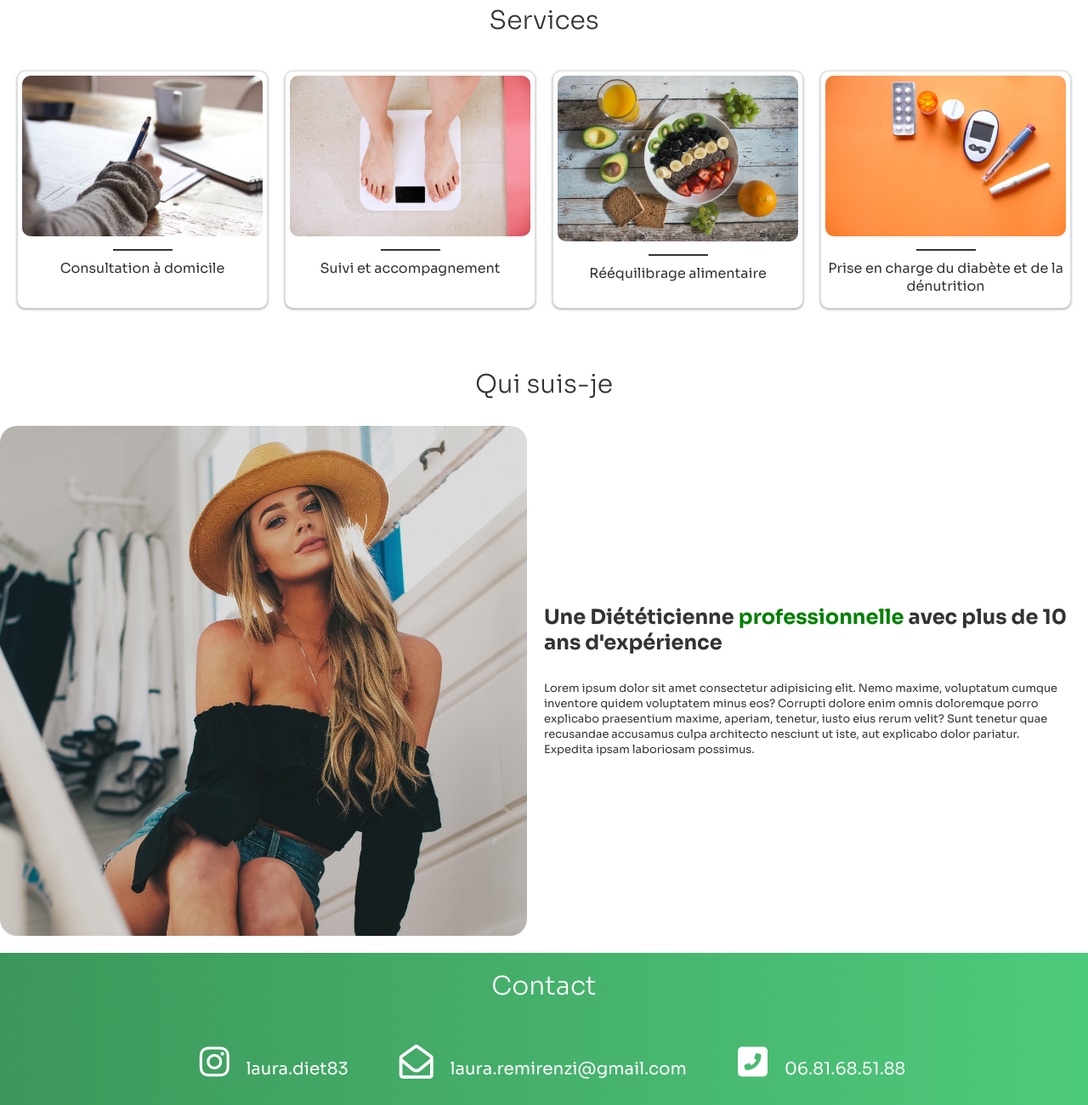
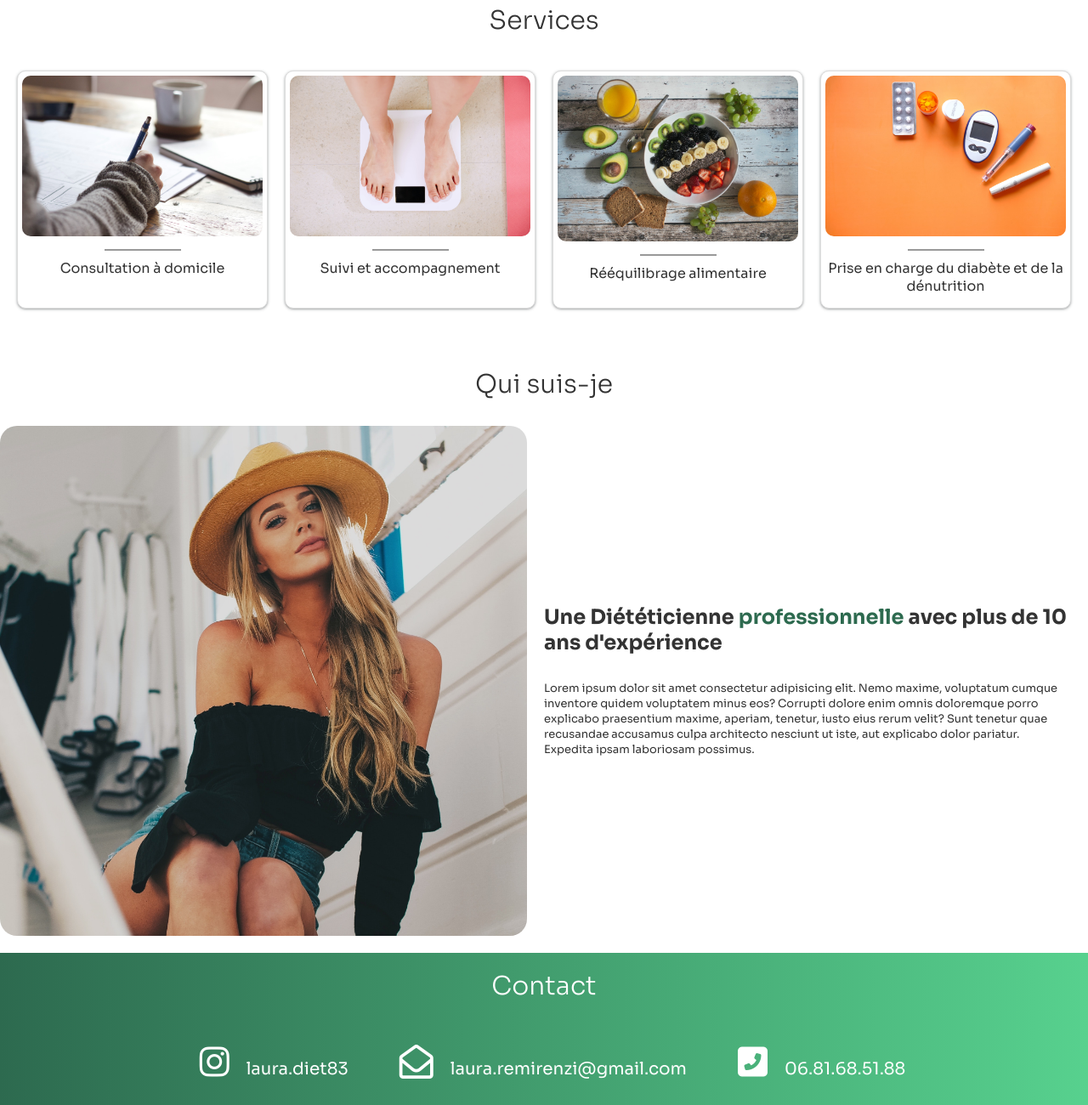
Before and after one commit to lenoira/laura-diet, a plain HTML site: page index.html in a window 1280 px wide. Shown: the part 863-2163 px from the top of the page at 85% size. Drawn offline with Linux system fonts and the light colour scheme.

Commit message:
Optimisation

```diff
--- a/scss/style.scss
+++ b/scss/style.scss
@@ -18,10 +18,13 @@ header {
   color: var(--text);
   margin: auto;
   text-align: center;
+  // Fix Header
+  // position: sticky;
+  // top: 0;
+  // background: white;
   h2 {
     a {
       font-size: 3rem;
-      // font-family: var(--font-familytitle);
       span {
         animation: bounce 2s;
         display: inline-block;
@@ -122,9 +125,9 @@ header {
 }
 .offer-separator {
   height: 2px;
-  width: 70px;
+  width: 90px;
   margin: 1rem auto;
-  background: #333;
+  background: var(--hint);
 }
 // who
 .container-who {
@@ -152,7 +155,7 @@ header {
     margin-bottom: 2rem;
   }
   strong {
-    color: green;
+    color: var(--primary);
   }
 }
 // contact
--- a/scss/variables.scss
+++ b/scss/variables.scss
@@ -3,9 +3,8 @@
   // --font-family: "Open Sans", sans-serif;
   --font-family: "Sora", sans-serif;
   //   collor
-  --light: #4eca7c;
-  --primary: #3c975a;
-  --dark: #2980b9;
+  --light: #57d18e;
+  --primary: #2d6a4f;
   --text: #333;
   --background: #fafafa;
   --hint: #999;
```
Also changed, not shown: css/style.css, css/variables.css, 2 other files.
